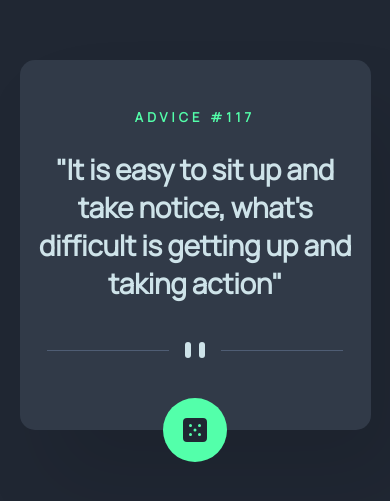
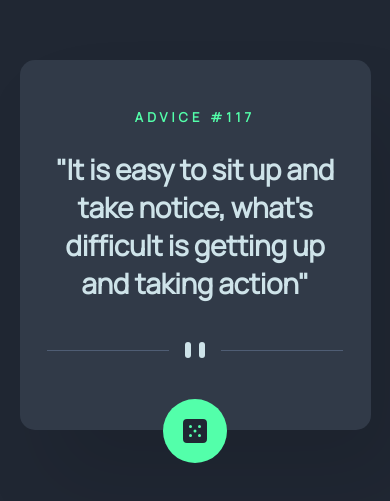
Before and after one commit to groverrichardson/advice-generator, a website: page index.html in a window 390 px wide. Shown: the part 185-686 px from the top of the page. Drawn offline with nearby package versions, Linux system fonts and the light colour scheme.

Commit message:
Fixed padding and responsiveness.

```diff
--- a/style.sass
+++ b/style.sass
@@ -14,6 +14,10 @@ body
     box-shadow: 30px 50px 80px rgba(0, 0, 0, 0.100202)
     position: relative
     padding-top: 48px
+    display: flex
+    flex-direction: column
+    justify-content: center
+    align-items: center
 
 .card-copy-container
     display: flex
@@ -22,6 +26,7 @@ body
     align-items: center
     height: 100%
     overflow: hidden
+    max-width: 90%
 
 .advice-num
     font-family: Manrope
@@ -34,7 +39,6 @@ body
     color: #53FFAA
     padding: 0px
     margin: 0px
-
 
 .quote
     font-family: Manrope
@@ -61,7 +65,7 @@ button
     position: absolute
     width: 64px
     height: 64px
-    botoom: -65px
+    bottom: -65px
     left: 50%
     transform: translate(-50%, -50%)
     border-radius: 100px
```
Also changed, not shown: style.css, 1 other file.
